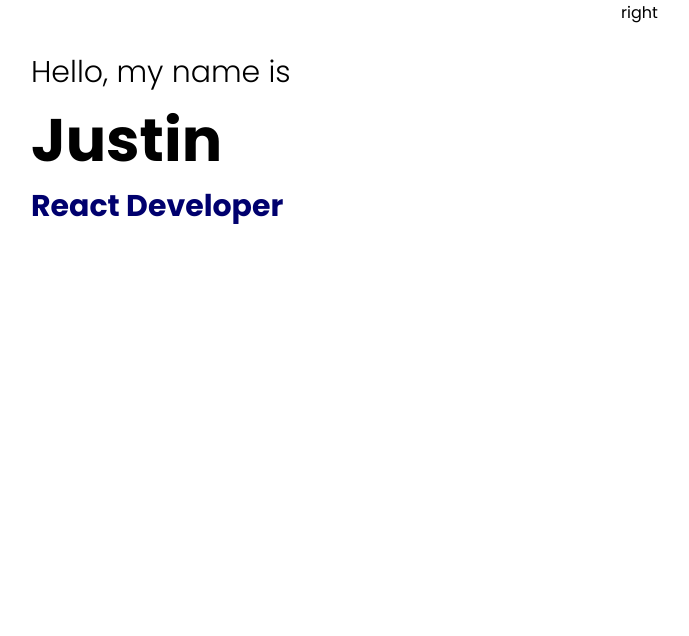
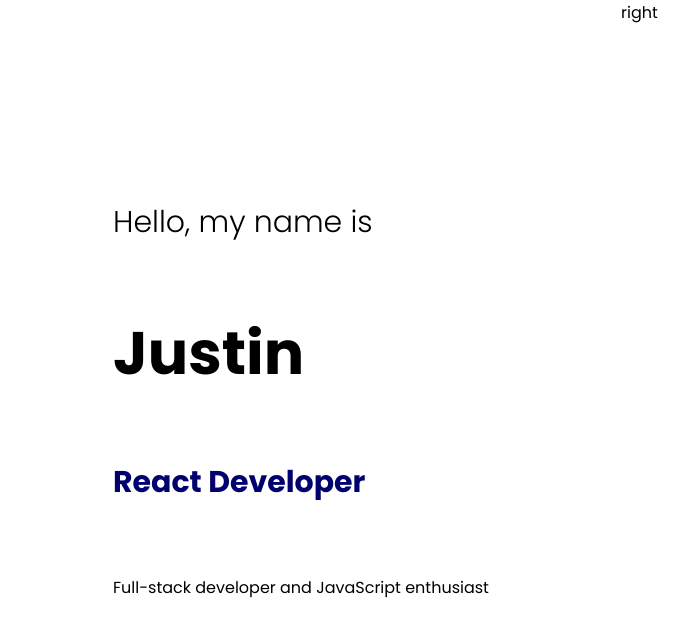
Before and after one commit to justinklam/portfolio, a React (Create React App) app: page / in a window 1280 px wide. Shown: the top 636 px of the page, without its empty margins (19-708 px from the left). Built offline with nearby package versions, Linux system fonts and the light colour scheme.

Commit message:
add in i-description area. add additional CSS for spacing changes

```diff
--- a/src/components/intro/Intro.jsx
+++ b/src/components/intro/Intro.jsx
@@ -14,8 +14,11 @@ const Intro = () => {
               <div className="i-title-item">JavaScript Developer</div>
               <div className="i-title-item">React Developer</div>
               <div className="i-title-item">HTML/CSS Developer</div>
-              <div className="i-title-item">Web Developer</div>
+              <div className="i-title-item">NodeJS Developer</div>
             </div>
+          </div>
+          <div className="i-desc">
+            Full-stack developer and JavaScript enthusiast
           </div>
         </div>
       </div>
--- a/src/components/intro/intro.css
+++ b/src/components/intro/intro.css
@@ -5,6 +5,9 @@
 
 .i-left {
   flex: 1;
+  display: flex;
+  align-items: center;
+  justify-content: center;
 }
 
 .i-right {
@@ -13,6 +16,10 @@
 
 .i-left-wrapper {
   padding: 50px;
+  height: 50%;
+  display: flex;
+  flex-direction: column;
+  justify-content: space-between;
 }
 
 .i-intro {
```
